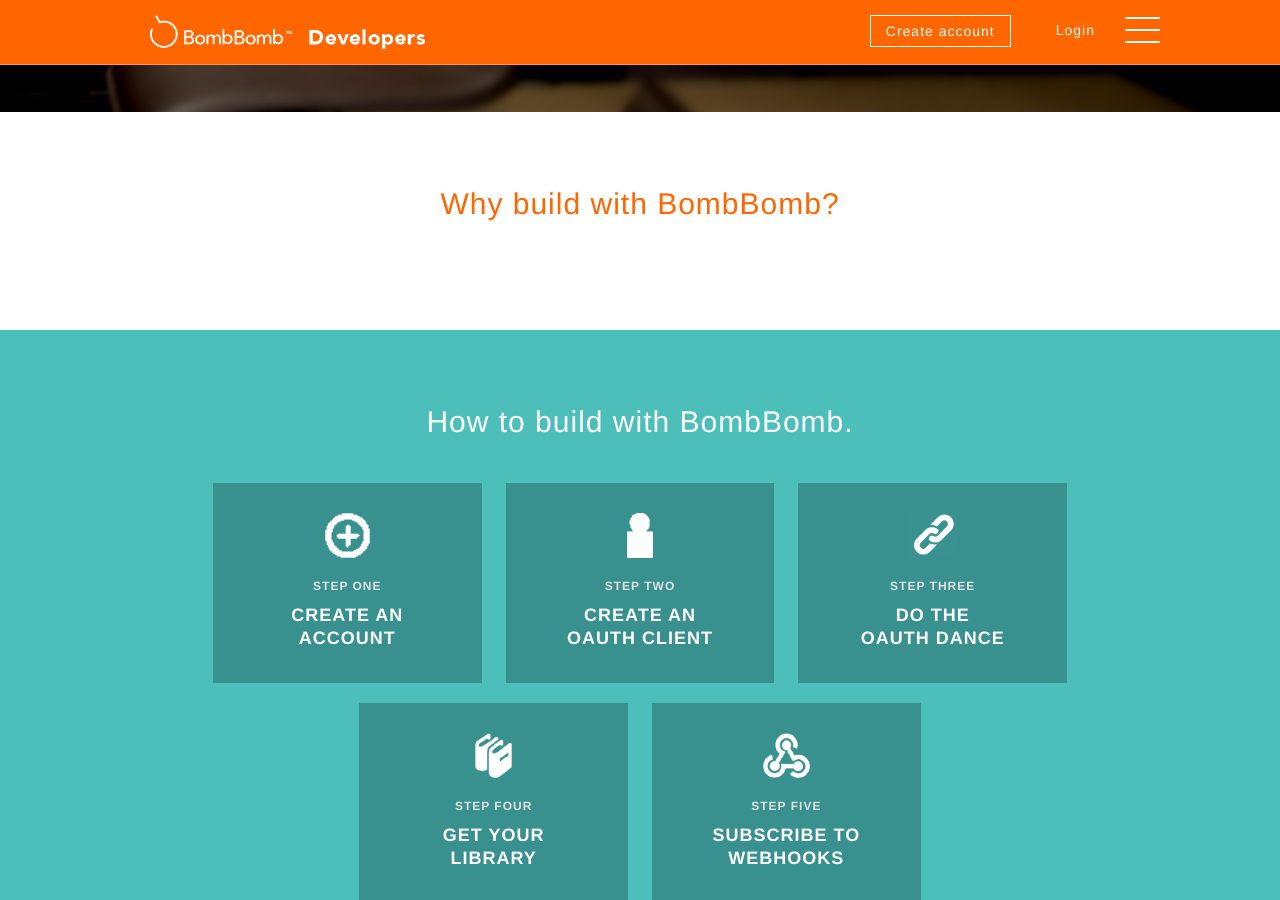
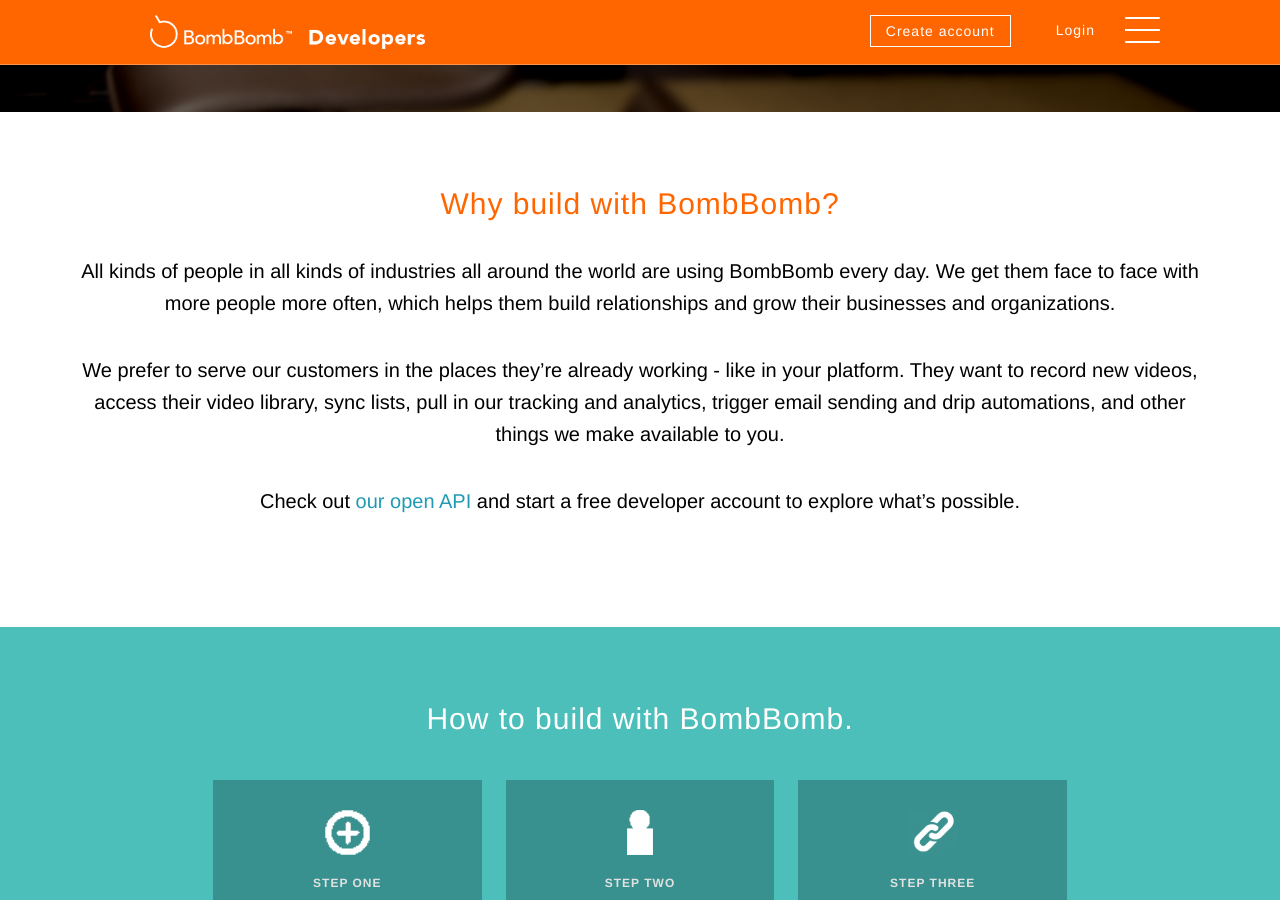
Before and after one commit to bombbomb/developer.bombbomb.com, a Jekyll site: the page built from index.html, in a window 1280 px wide and 900 px high, scrolled down 788 px. Built offline with Jekyll 4.4.1, drawn with Linux system fonts in a browser that asks for light colours.

Commit message:
why section text

```diff
--- a/_includes/get_started.html
+++ b/_includes/get_started.html
@@ -1,6 +1,18 @@
 <section id="why_bombbomb" class="container content-section text-center">
     <h2>Why build with BombBomb?</h2>
 
+    <div style="color:black;">
+
+        <p>All kinds of people in all kinds of industries all around the world are using BombBomb every day. We get them
+            face to face with more people more often, which helps them build relationships and grow their businesses and
+            organizations.</p>
+
+        <p>We prefer to serve our customers in the places they’re already working - like in your platform. They want to
+            record new videos, access their video library, sync lists, pull in our tracking and analytics, trigger email
+            sending and drip automations, and other things we make available to you.</p>
+
+        <p>Check out <a href="/api">our open API</a> and start a free developer account to explore what’s possible.</p>
+    </div>
 
 </section>
 
```
